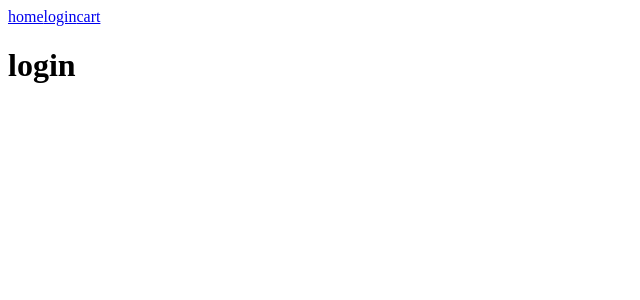
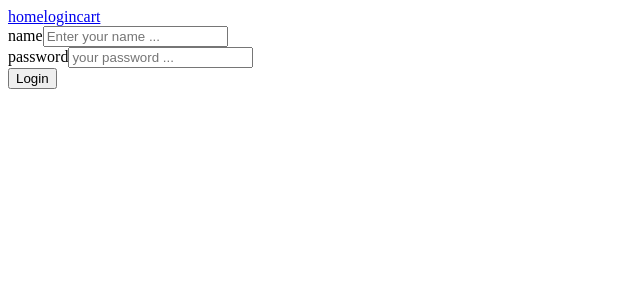
Before and after one commit to MontherIsmail/Fashion-Hub, a React (Create React App) app in the folder client/: page /login in a window 1280 px wide. Shown: the top 300 px of the page, without its empty margins (0-640 px from the left). Built offline with nearby package versions, Linux system fonts and the light colour scheme; no server answers.

Commit message:
create login functionality

```diff
--- a/client/src/App.jsx
+++ b/client/src/App.jsx
@@ -4,12 +4,36 @@ import "./App.css";
 import AllProducts from "./Components/AllProducts";
 import Nav from "./Components/Nav";
 import axios from "axios";
+import Login from "./Components/Login";
 
 class App extends Component {
   state = {
     products: [],
+    loged: false,
+  };
+  handleChange = ({ target }) => {
+    this.setState({
+      [target.id]: target.value,
+    });
+    console.log("target.id", target.id, "target.value", target.value);
+  };
+  handleSubmit = (e) => {
+    const { name, password } = this.state;
+    e.preventDefault();
+    this.setState({
+      loged: true,
+    });
+    console.log(e.target);
+    console.log(this.state);
+    const info = { name: name, password: password };
+    const user = JSON.parse(localStorage.getItem("info")) || [];
+    user.push(info);
+    localStorage.setItem("info", JSON.stringify(user));
   };
   componentDidMount() {
+    const user = JSON.parse(localStorage.getItem("info")) || [];
+    this.setState({ loged: user.length ? true : false });
+    console.log(user);
     axios
       .get("/api/v1/products")
       .then((res) => this.setState({ products: res.data }))
@@ -26,7 +50,7 @@ class App extends Component {
       .catch((err) => console.log(err));
   };
   render() {
-    const { products } = this.state;
+    const { products, loged } = this.state;
     return (
       <Router>
         <Nav />
@@ -37,7 +61,16 @@ class App extends Component {
               <AllProducts products={products} deleteItem={this.deleteItem} />
             }
           ></Route>
-          <Route path="/login" element={<h1>login</h1>}></Route>
+          <Route
+            path="/login"
+            element={
+              <Login
+                handleChange={this.handleChange}
+                handleSubmit={this.handleSubmit}
+                loged={loged}
+              />
+            }
+          ></Route>
           <Route path="/cart" element={<h1>cart</h1>}></Route>
           <Route path="/product/:id" element={<h1>product</h1>}></Route>
         </Routes>
--- /dev/null
+++ b/client/src/Components/Login.jsx
@@ -0,0 +1,34 @@
+import { Component } from "react";
+
+class Login extends Component {
+  render() {
+    const { handleChange, handleSubmit } = this.props;
+    return (
+      <form onSubmit={handleSubmit}>
+        <label>
+          name
+          <input
+            type="text"
+            placeholder="Enter your name ..."
+            id="name"
+            onChange={handleChange}
+          />
+        </label>
+        <br />
+        <label>
+          password
+          <input
+            type="password"
+            placeholder="your password ..."
+            id="password"
+            onChange={handleChange}
+          />
+        </label>
+        <br />
+        <button>Login</button>
+      </form>
+    );
+  }
+}
+
+export default Login;
```
